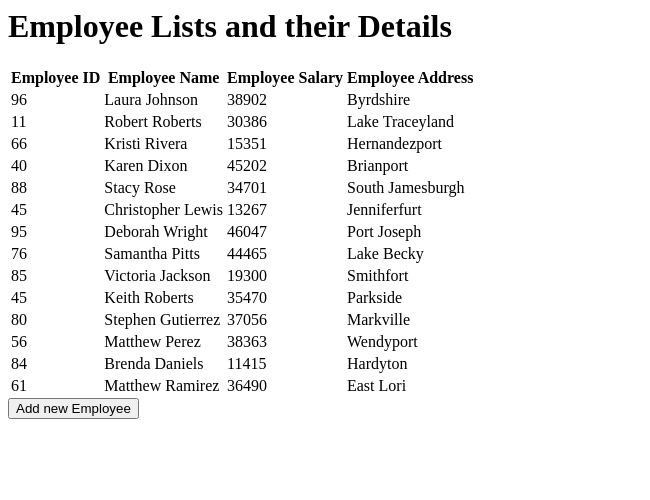
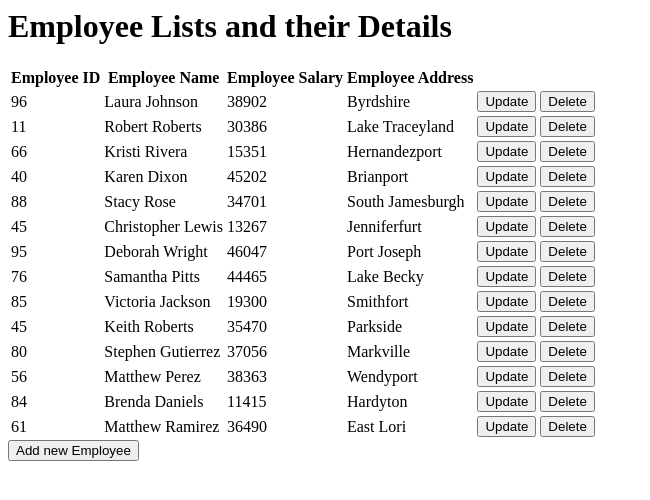
Before and after one commit to sivaramsj/Employee_CRUD_App, a Django app: page /employee_list in a window 1280 px wide. Shown: the top 500 px of the page, without its empty margins (0-650 px from the left). Run offline with Django 4.2, Linux system fonts and the light colour scheme; data comes from the database, SQL or seed files in the repository; both versions use the stored data as it was after the commit.

Commit message:
delete operations is complete

```diff
--- a/Employee_CRUD_App/urls.py
+++ b/Employee_CRUD_App/urls.py
@@ -22,4 +22,5 @@ urlpatterns = [
     path('admin/', admin.site.urls),
     path('employee_list',views.retrieve_list),
     path('add',views.create_view),
+    path('delete/<id>',views.delete_view),
 ]
--- a/crudApp/views.py
+++ b/crudApp/views.py
@@ -15,3 +15,8 @@ def create_view(request):
             form.save()
             return redirect('/employee_list')
     return render(request,'crudApp/create.html',{'form':form})
+
+def delete_view(request,id):
+    emp=Employee.objects.get(id=id)
+    emp.delete()
+    return redirect('/employee_list')
--- a/templates/crudApp/employee_List.html
+++ b/templates/crudApp/employee_List.html
@@ -16,6 +16,8 @@
                 <td>{{emp.emp_name}}</td>
                 <td>{{emp.emp_salary}}</td>
                 <td>{{emp.emp_Address}}</td>
+                <td> <a href="#"><button>Update</button></a></td>
+                <td> <a href="/delete/{{emp.id}}"><button>Delete</button></a></td>
             </tr>
         {% endfor %}
     </table>
```
Also changed, not shown: db.sqlite3.
